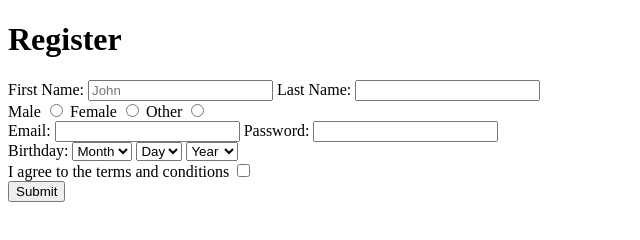
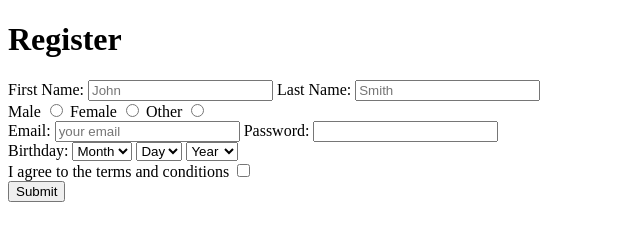
Before and after one commit to ginooliver/webbootcamp, a plain HTML site: page quiz4-forms/index.html in a window 1280 px wide. Shown: the full height of the page, 0-640 px from the left. Drawn offline with Linux system fonts and the light colour scheme.

Commit message:
fixed something in quiz4

```diff
--- a/quiz4-forms/index.html
+++ b/quiz4-forms/index.html
@@ -14,7 +14,7 @@
 		<input type="text" name="firstname" id="firstname" placeholder="John" required>
 
 		<label for="lastname">Last Name: </label>
-		<input type="text" name="lastname" id="lastname" required="">
+		<input type="text" name="lastname" id="lastname" placeholder="Smith" required="">
 	</div>
 
 	<div>
@@ -30,10 +30,10 @@
 
 	<div>
 		<label for="email">Email: </label>
-		<input type="email" name="email" id="email">
+		<input type="email" name="email" id="email" placeholder="your email">
 
 		<label for="password">Password: </label>
-		<input type="password" name="password" id="password" required maxlength="10" minlength="5">
+		<input type="password" name="password" id="password" pattern=".{5,10}" required title="5 to 10 characters">
 	</div>
 
 	<div>
```
